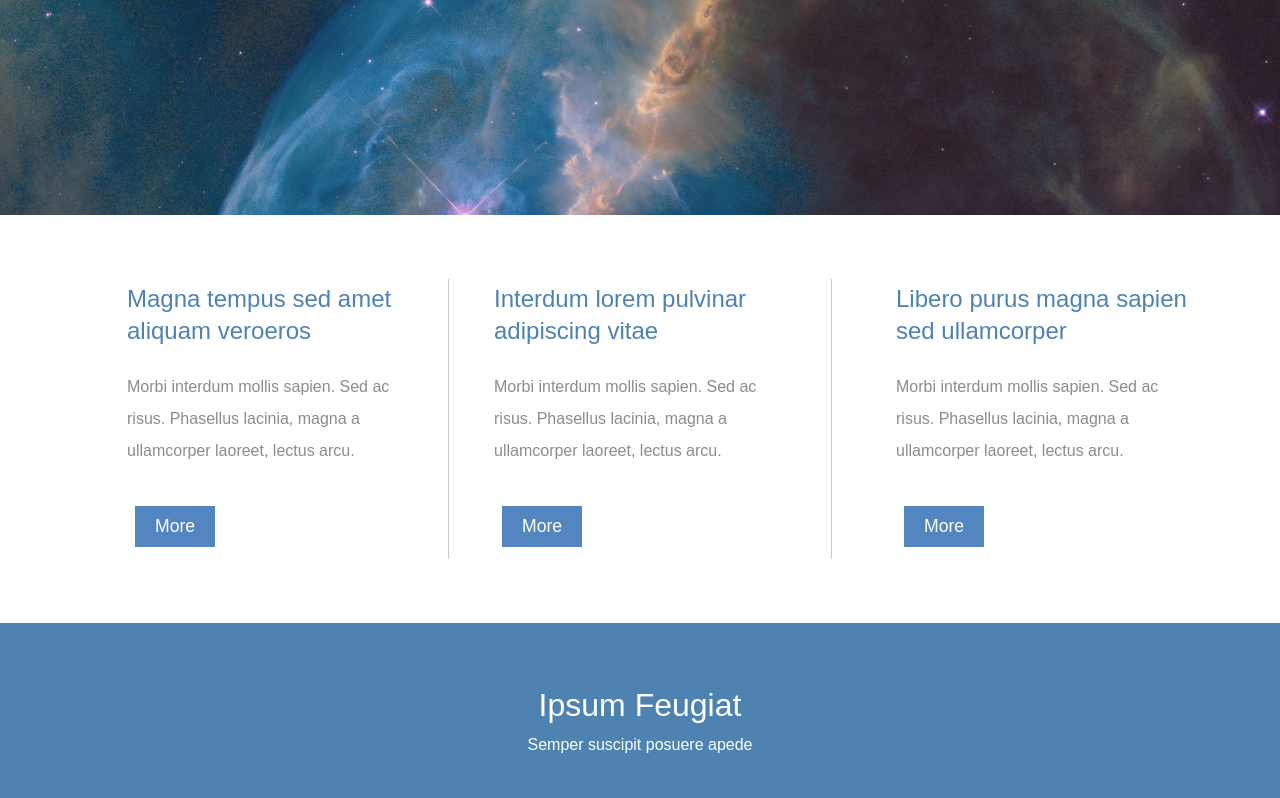
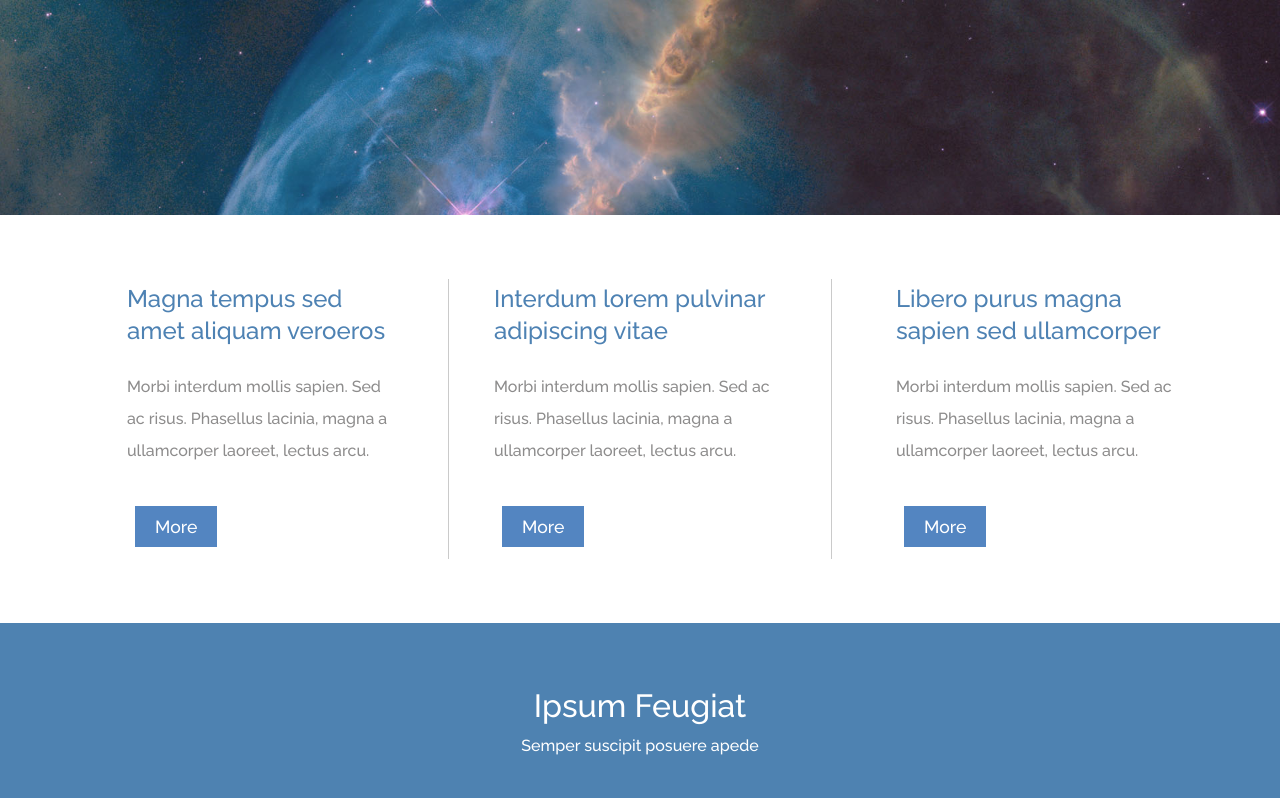
Before and after one commit to sankalp475/theory-flex, a plain HTML site: page index.html in a window 1280 px wide. Shown: the part 265-1063 px from the top of the page. Drawn offline with Linux system fonts and the light colour scheme.

Commit message:
Update style.css

```diff
--- a/css/style.css
+++ b/css/style.css
@@ -1,4 +1,4 @@
-/* @import url("https://fonts.googleapis.com/css2?family=Raleway:wght@500&display=swap"); */
+@import url("https://fonts.googleapis.com/css2?family=Raleway:wght@500&display=swap");
 * {
 	margin: 0;
 	padding: 0;
```
